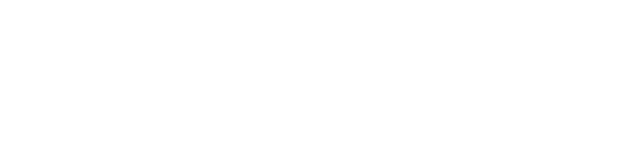
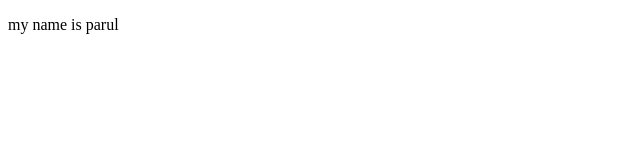
Before and after one commit to parul-sadasivuni/parul-sadasivuni.github.io, a plain HTML site: page index.html in a window 1280 px wide. Shown: the whole page, without its empty margins (0-640 px from the left). Drawn offline with Linux system fonts and the light colour scheme.

Commit message:
Update index.html

```diff
--- a/index.html
+++ b/index.html
@@ -8,4 +8,5 @@
   </head>
 
   <body>
+    <p> my name is parul </p>
   </body>
```
